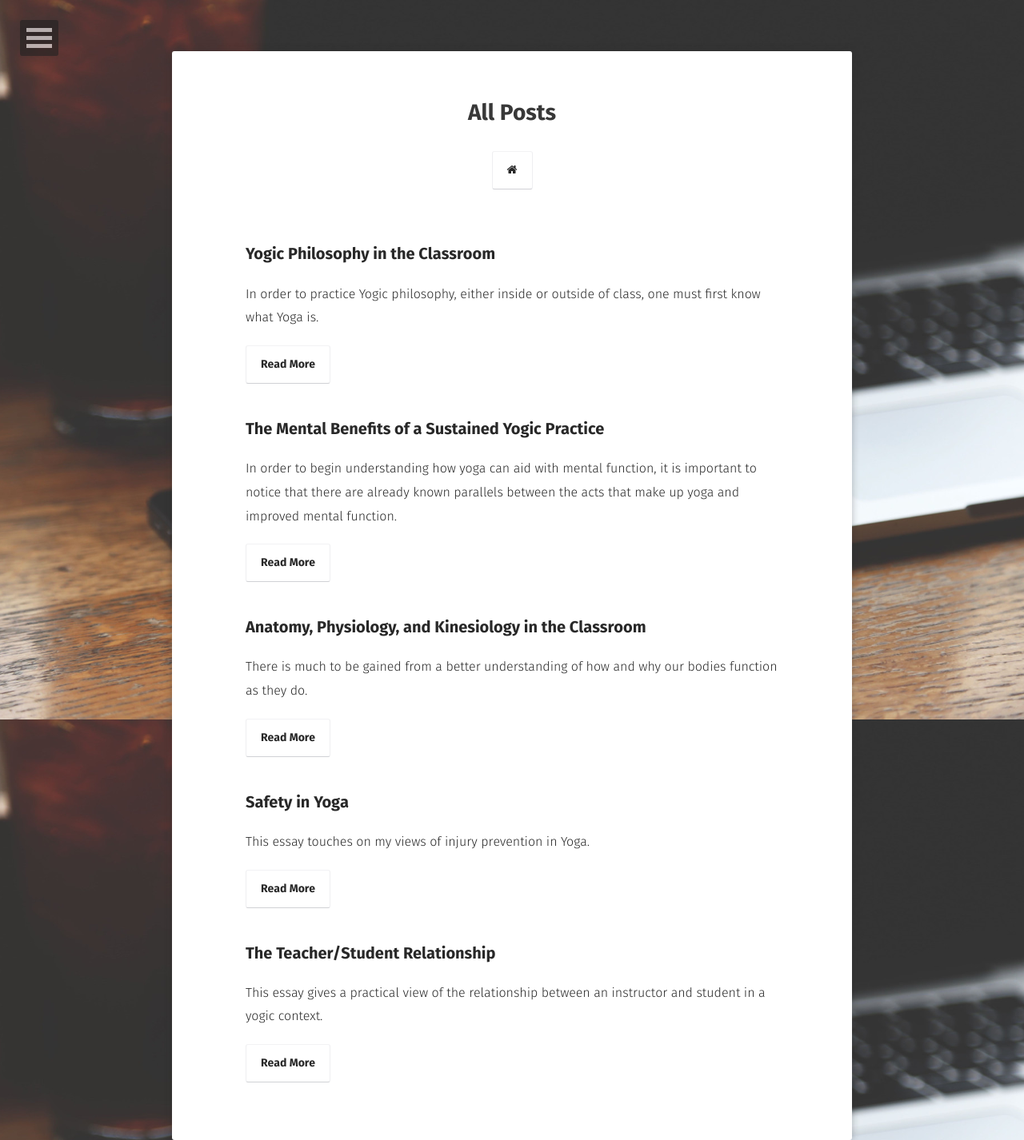
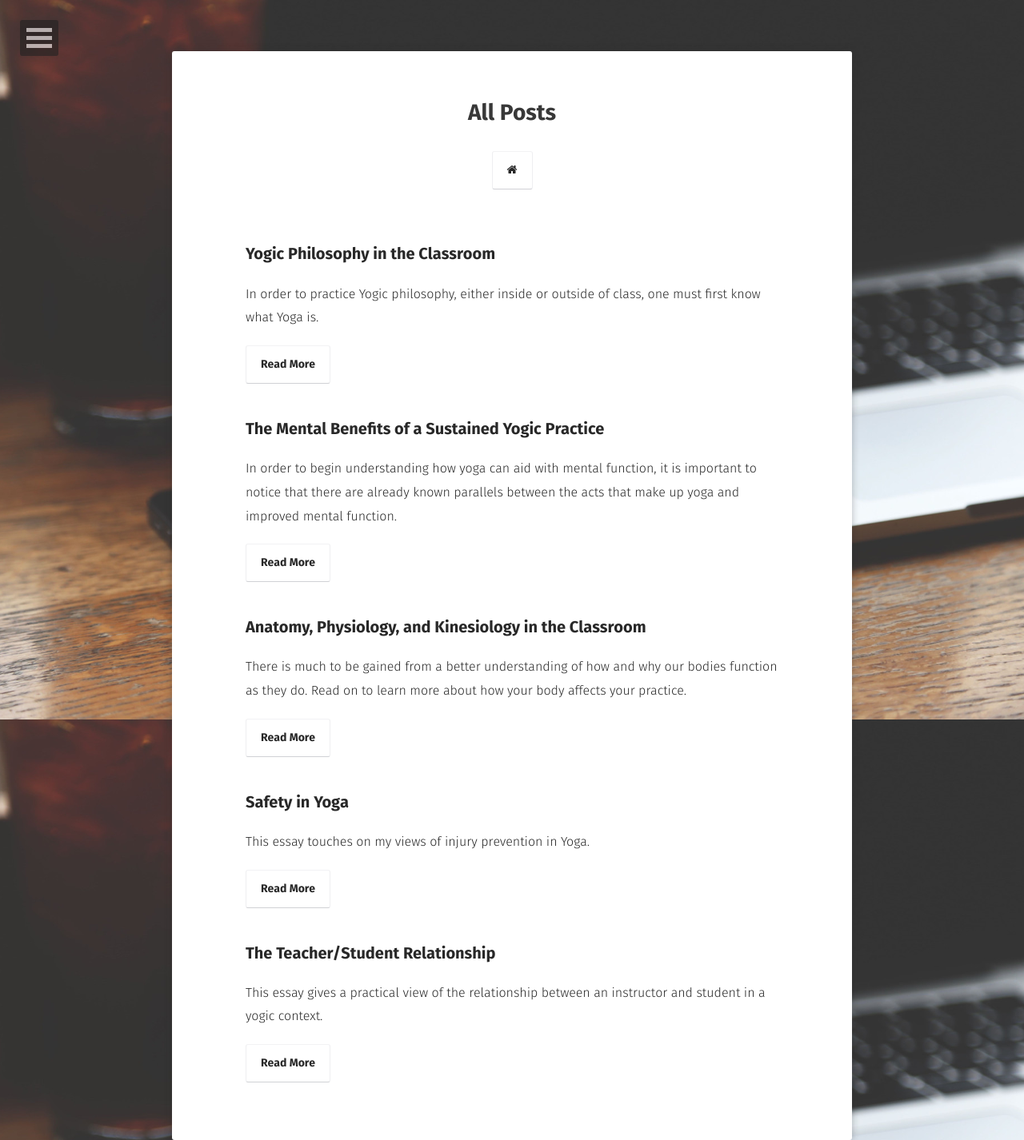
Before and after one commit to anthonybradshaw/anthonybradshaw.github.io, a Jekyll site: the page built from posts/index.md, in a window 1280 px wide. Shown: the whole page at 80% size. Built offline with Jekyll 4.4.1, drawn with Linux system fonts in a browser that asks for light colours; some web fonts are replaced.

Commit message:
changed description for anatomy article 2

```diff
--- a/_posts/2016-12-29-yoga-anatony-physiology-kinesiology.md
+++ b/_posts/2016-12-29-yoga-anatony-physiology-kinesiology.md
@@ -2,7 +2,7 @@
 layout: post
 title: "Anatomy, Physiology, and Kinesiology in the Classroom"
 date: 2016-12-29
-excerpt: "There is much to be gained from a better understanding of how and why our bodies function as they do."
+excerpt: "There is much to be gained from a better understanding of how and why our bodies function as they do. Read on to learn more about how your body affects your practice."
 tags: [yoga, health, anatomy, physiology, kinesiology, instruction]
 comments: true
 ---
```
